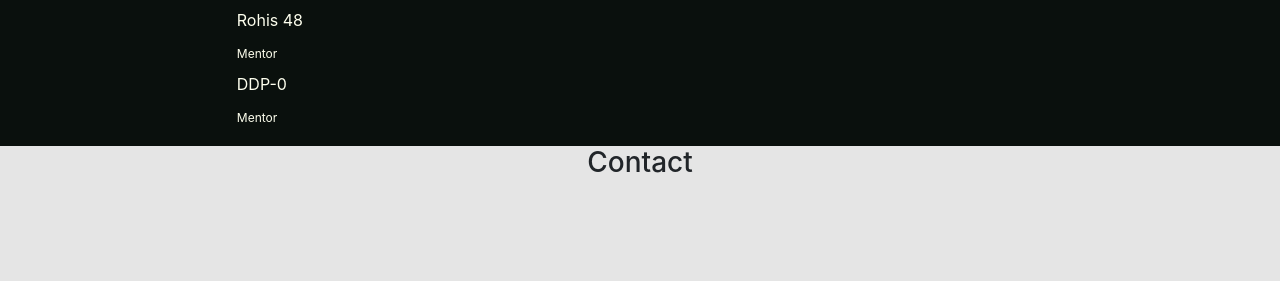
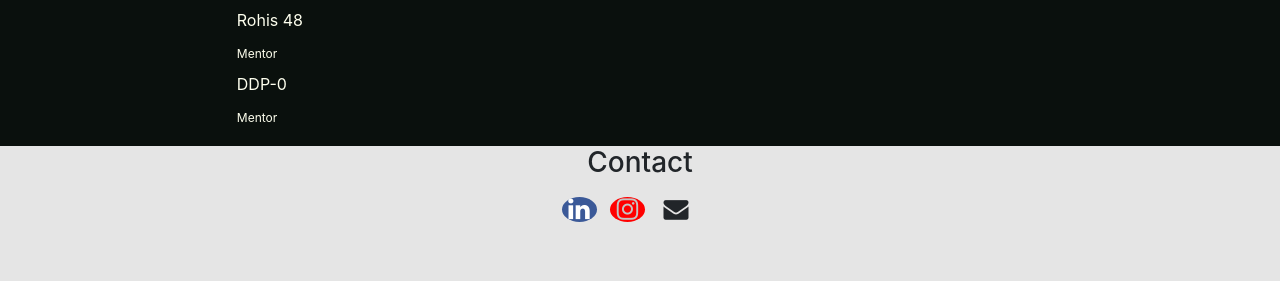
Before and after one commit to mechateam/mechateam.github.io, a PHP site: page /index.html in a window 1280 px wide. Shown: the part 1004-1285 px from the top of the page. Run offline with PHP 8.4, Linux system fonts and the light colour scheme.

Commit message:
DIKIT LG SEMANGAT

```diff
--- a/index.html
+++ b/index.html
@@ -2,6 +2,7 @@
 <head>
   <title>Meldi's Profile Page</title>
   <link href="https://stackpath.bootstrapcdn.com/bootstrap/4.3.1/css/bootstrap.min.css" rel="stylesheet" integrity="sha384-ggOyR0iXCbMQv3Xipma34MD+dH/1fQ784/j6cY/iJTQUOhcWr7x9JvoRxT2MZw1T" crossorigin="anonymous">
+  <link rel="stylesheet" href="https://cdnjs.cloudflare.com/ajax/libs/font-awesome/4.7.0/css/font-awesome.min.css">
   <link href="styling.css" rel="stylesheet" type="text/css">
 </head>
 
@@ -75,7 +76,17 @@
   </div>
 
 
-  <div class="Contact">
+  <div class="Contact text-center">
   	<h3 class="text-center mx-auto">Contact</h3>
+    <a href="https://bit.ly/ThisIsMeldi" class="btn btn-floating btn-lg btn-social-icon btn-linkedin">
+      <span class="fa fa-linkedin"></span>
+    </a>
+    <a href="https://instagram.com/meldihaf_" class="btn btn-floating btn-lg btn-social-icon btn-instagram">
+      <span class="fa fa-instagram"></span>
+    </a>
+    <a href="#Background" class="btn btn-floating btn-lg btn-social-icon btn-email">
+      <span class="fa fa-envelope"></span>
+    </a>
+
   </div>
 </main>
--- a/styling.css
+++ b/styling.css
@@ -88,3 +88,25 @@ span{
 .Contact{
 	height: 135px;
 }
+
+.flex-container{
+	display: flex;
+}
+.fa{
+	margin-left: -25px;
+	object-fit: cover;
+  	font-size: 25px;
+  	width: 35px;
+  	text-align: center;
+  	text-decoration: none;
+  	border-radius: 50%;
+
+}
+.fa-linkedin{
+	color: white;
+	background-color: #3B5998;
+}
+.fa-instagram{
+	color: #C4C4C4;
+	background-color: red;
+}
```
